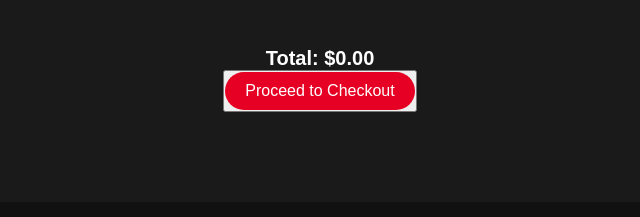
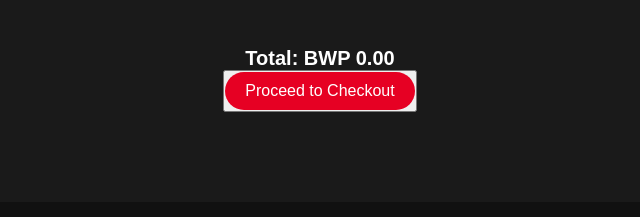
Before and after one commit to babe052501/Vans_Clothing_Store, a plain HTML site: page cart.html in a window 1280 px wide. Shown: the part 199-416 px from the top of the page, 320-960 px from the left. Drawn offline with Linux system fonts and the light colour scheme.

Commit message:
Update cart.html

```diff
--- a/cart.html
+++ b/cart.html
@@ -37,9 +37,7 @@
     <div class="cart-items" id="cartItems">
       <!-- Cart items will be dynamically added here -->
     </div>
-    <div class="cart-total" id="cartTotal">
-      Total: $0.00
-    </div>
+    <div class="cart-total">Total: BWP <span id="cart-total">0.00</span></div>
     <div class="proceed-to-checkout">
       <button><a href="checkout.html" class="checkout-btn">Proceed to Checkout</a></button>
     </div>
```
